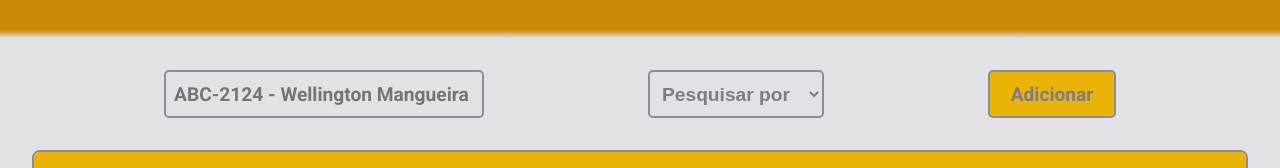
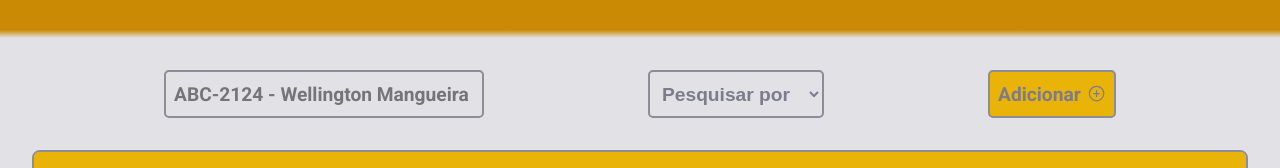
Before and after one commit to leticea/parking-system-react, a React (Vite) app: page / in a window 1280 px wide. Shown: the part 122-290 px from the top of the page. Built offline with nearby package versions, Linux system fonts and the light colour scheme.

Commit message:
inserindo icon no botão

```diff
--- a/src/components/HomeContainer.module.css
+++ b/src/components/HomeContainer.module.css
@@ -60,7 +60,7 @@ button {
   border-radius: 5px;
   display: flex;
   align-items: center;
-  justify-content: center;
+  justify-content: space-between;
   background: var(--yellow-500);
   cursor: pointer;
   color: var(--gray-500);
--- a/src/components/HomeContainer.tsx
+++ b/src/components/HomeContainer.tsx
@@ -1,5 +1,5 @@
 import { ChangeEvent, FormEvent, useState } from "react";
-import { CurrencyDollar } from "phosphor-react";
+import { CurrencyDollar, PlusCircle } from "phosphor-react";
 
 import styles from "./HomeContainer.module.css";
 
@@ -42,7 +42,9 @@ export function HomeContainer() {
           <option value="name">Nome</option>
           <option value="date">Data</option>
         </select>
-        <button type="submit">Adicionar</button>
+        <button type="submit">
+          Adicionar <PlusCircle />
+        </button>
       </form>
 
       <div className={styles.watchlistContainer}>
```
